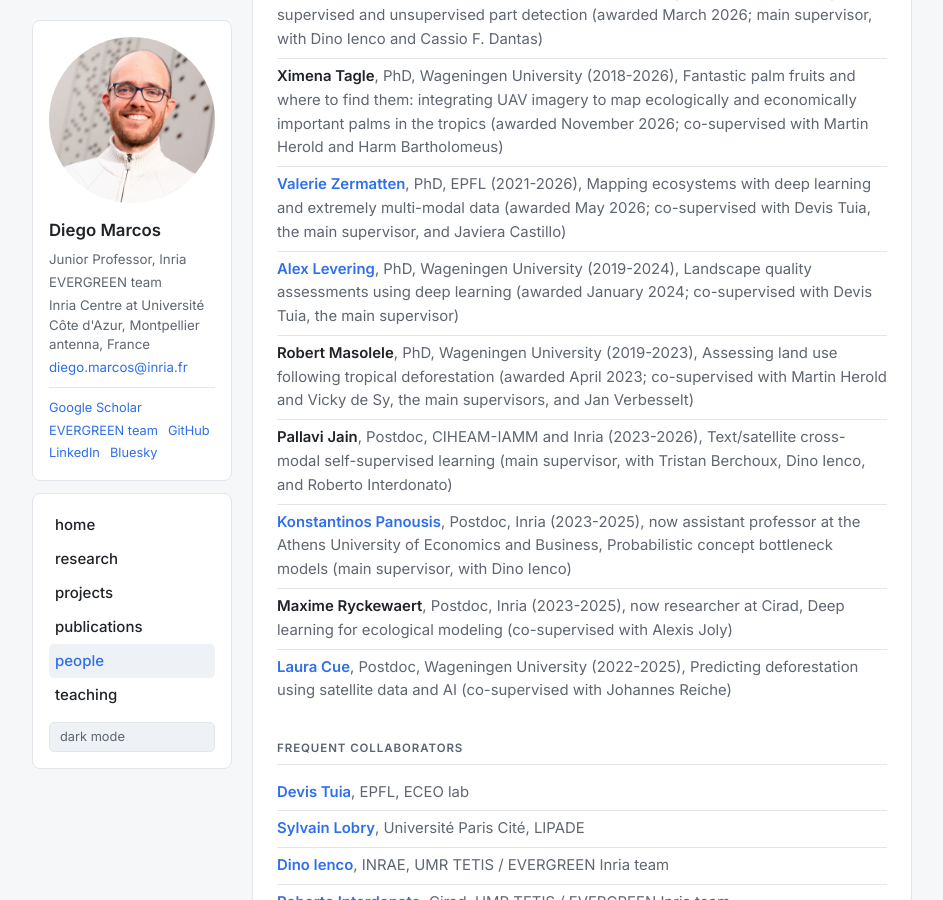
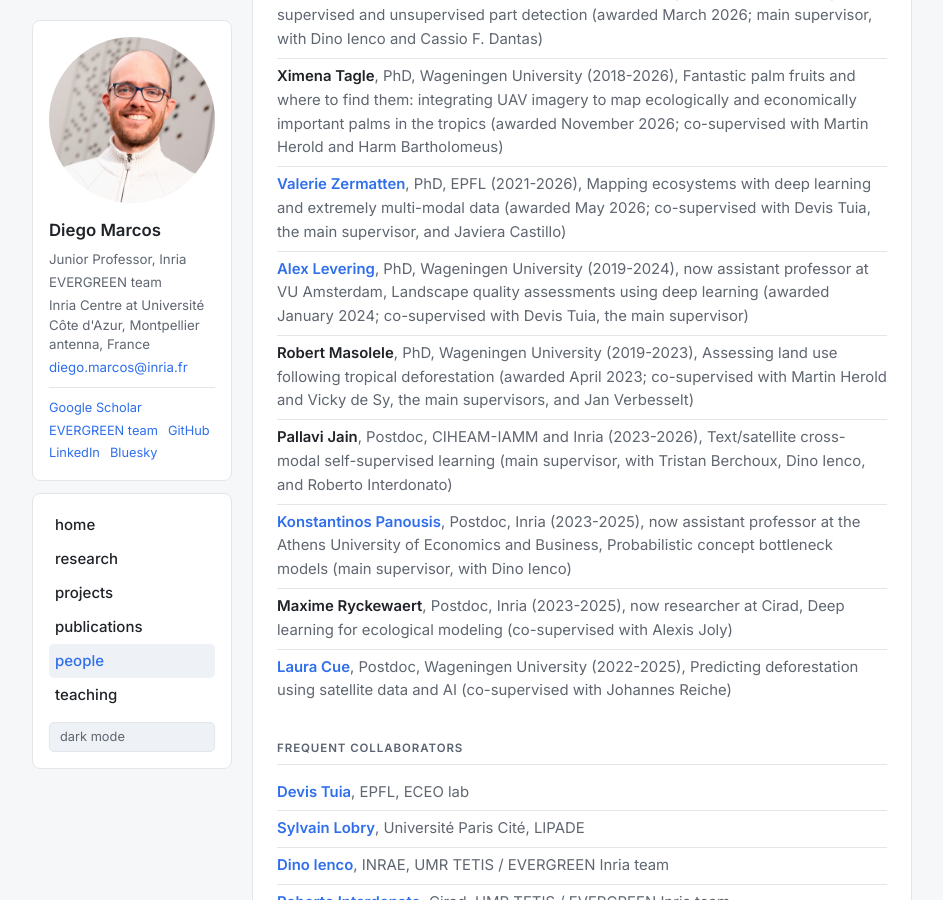
Before and after one commit to dmarcosg/dmarcosg.github.io, a Jekyll site: the page built from people.html, in a window 1280 px wide and 900 px high, scrolled down 1090 px. Shown: the whole window, without its empty margins (168-1111 px from the left). Built offline with Jekyll 4.4.1, drawn with Linux system fonts in a browser that asks for light colours.

Commit message:
Update Alex Levering role

```diff
--- a/_data/people.yml
+++ b/_data/people.yml
@@ -46,7 +46,7 @@ alumni:
   note: Mapping ecosystems with deep learning and extremely multi-modal data (awarded May 2026; co-supervised with Devis Tuia, the main supervisor, and Javiera Castillo)
   website: "https://zvalerie.github.io/"
 - name: Alex Levering
-  role: PhD, Wageningen University (2019-2024)
+  role: PhD, Wageningen University (2019-2024), now assistant professor at VU Amsterdam
   note: Landscape quality assessments using deep learning (awarded January 2024; co-supervised with Devis Tuia, the main supervisor)
   website: "https://ahlevering.github.io/"
 - name: Robert Masolele
```
